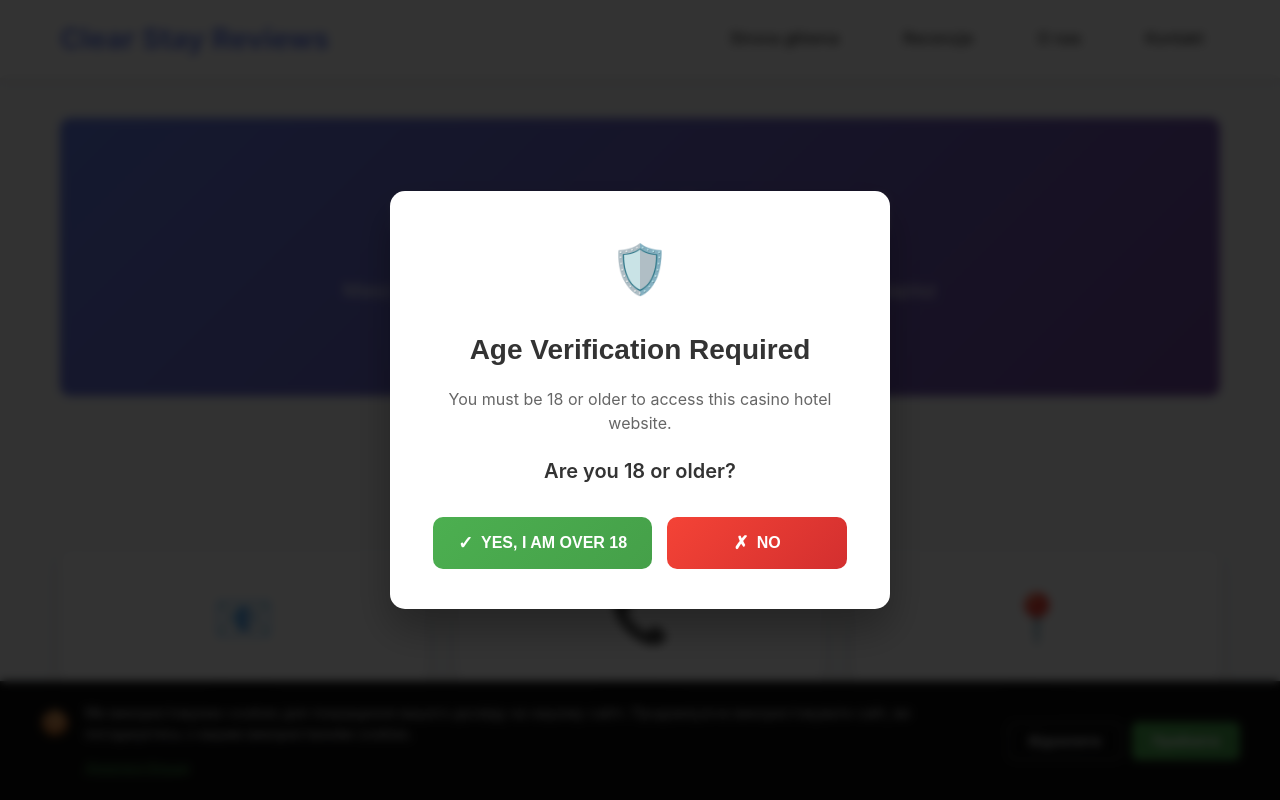
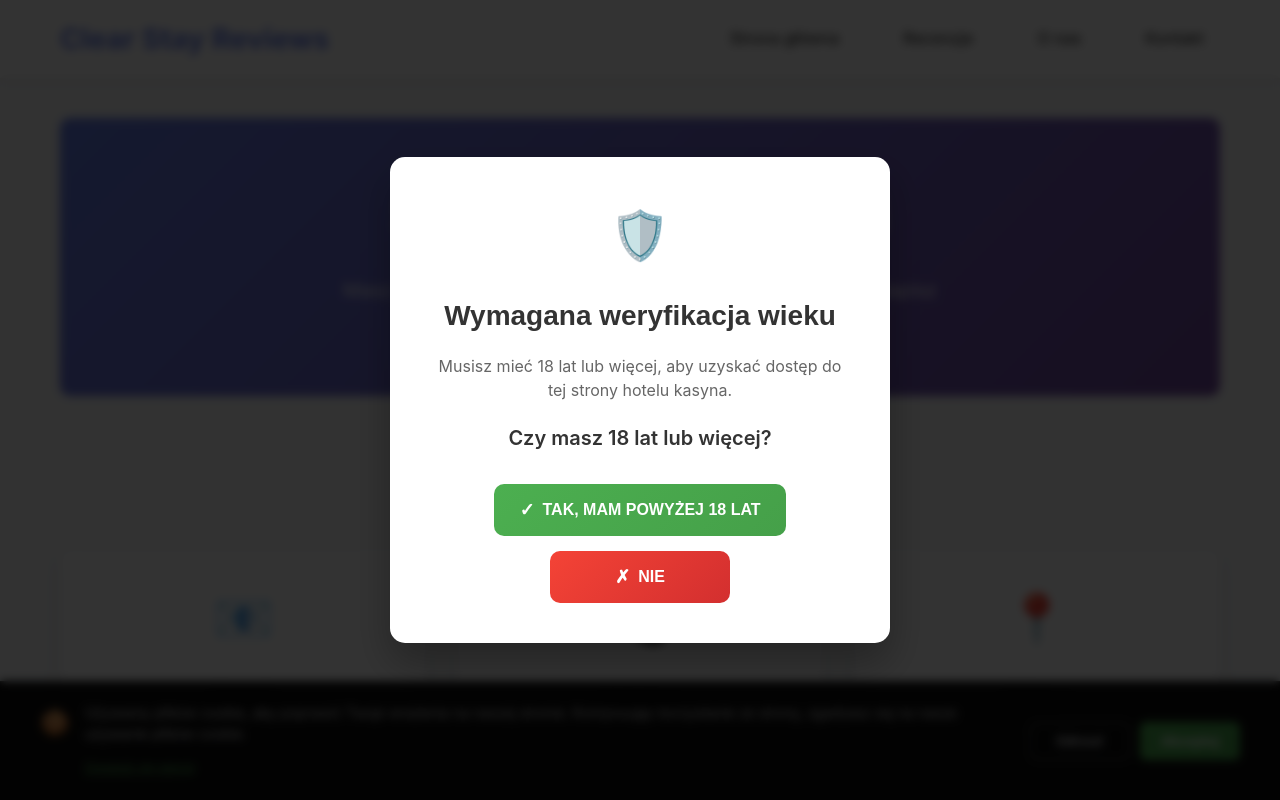
Before and after one commit to petrosbuenos/hotelcasi, a React (Create React App) app: page /#/contact in a window 1280 px wide. Shown: the top 800 px of the page. Built offline with nearby package versions, Linux system fonts and the light colour scheme.

Commit message:
Change cookie consent and age verification to Polish language

```diff
--- a/src/components/AgeVerification.js
+++ b/src/components/AgeVerification.js
@@ -30,20 +30,20 @@ const AgeVerification = () => {
     <div className="age-verification-overlay">
       <div className="age-verification-modal">
         <div className="age-verification-icon">🛡️</div>
-        <h2 className="age-verification-title">Age Verification Required</h2>
+        <h2 className="age-verification-title">Wymagana weryfikacja wieku</h2>
         <p className="age-verification-text">
-          You must be 18 or older to access this casino hotel website.
+          Musisz mieć 18 lat lub więcej, aby uzyskać dostęp do tej strony hotelu kasyna.
         </p>
-        <p className="age-verification-question">Are you 18 or older?</p>
+        <p className="age-verification-question">Czy masz 18 lat lub więcej?</p>
 
         <div className="age-verification-buttons">
           <button className="age-verification-btn age-verification-btn-yes" onClick={handleYes}>
             <span className="btn-icon">✓</span>
-            YES, I AM OVER 18
+            TAK, MAM POWYŻEJ 18 LAT
           </button>
           <button className="age-verification-btn age-verification-btn-no" onClick={handleNo}>
             <span className="btn-icon">✗</span>
-            NO
+            NIE
           </button>
         </div>
       </div>
--- a/src/components/CookieConsent.js
+++ b/src/components/CookieConsent.js
@@ -38,20 +38,20 @@ const CookieConsent = () => {
           <span className="cookie-icon">🍪</span>
           <div className="cookie-text-content">
             <p>
-              Ми використовуємо cookies для покращення вашого досвіду на нашому сайті.
-              Продовжуючи використовувати сайт, ви погоджуєтесь з нашим використанням cookies.
+              Używamy plików cookie, aby poprawić Twoje wrażenia na naszej stronie.
+              Kontynuując korzystanie ze strony, zgadzasz się na nasze używanie plików cookie.
             </p>
             <button className="cookie-learn-more" onClick={handleLearnMore}>
-              Дізнатися більше
+              Dowiedz się więcej
             </button>
           </div>
         </div>
         <div className="cookie-consent-buttons">
           <button className="cookie-btn cookie-btn-decline" onClick={handleDecline}>
-            Відхилити
+            Odrzuć
           </button>
           <button className="cookie-btn cookie-btn-accept" onClick={handleAccept}>
-            Прийняти
+            Akceptuj
           </button>
         </div>
       </div>
```
